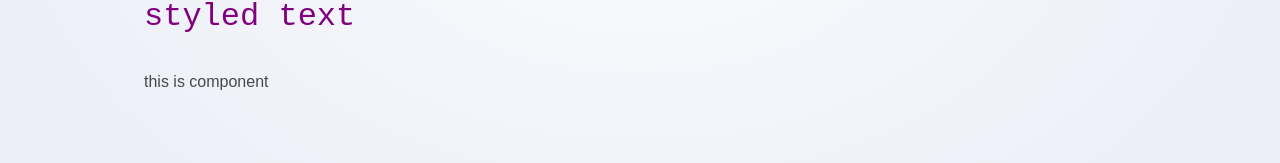
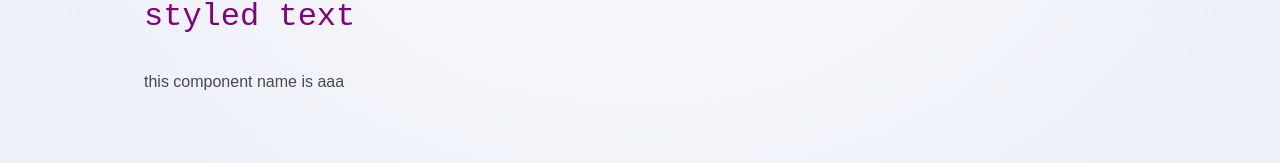
Before and after one commit to Tatsu015/svelte-sample, a SvelteKit app: page /hello in a window 1280 px wide. Shown: the part 498-661 px from the top of the page. Built offline with nearby package versions, Linux system fonts and the light colour scheme.

Commit message:
add props and ts setting

```diff
--- a/src/components/MyComponent.svelte
+++ b/src/components/MyComponent.svelte
@@ -1 +1,5 @@
-<div>this is component</div>
+<script lang="ts">
+    export let name:string;
+</script>
+
+<div>this component name is {name}</div>
--- a/src/routes/hello/+page.svelte
+++ b/src/routes/hello/+page.svelte
@@ -13,7 +13,7 @@
 <h1>{greet.toUpperCase()} {name}!</h1>
 <img {src} alt="{name} image" height=300 width=200 />
 <p>styled text</p>
-<MyComponent />
+<MyComponent name="aaa"/>
 
 <style>
     p {
```
